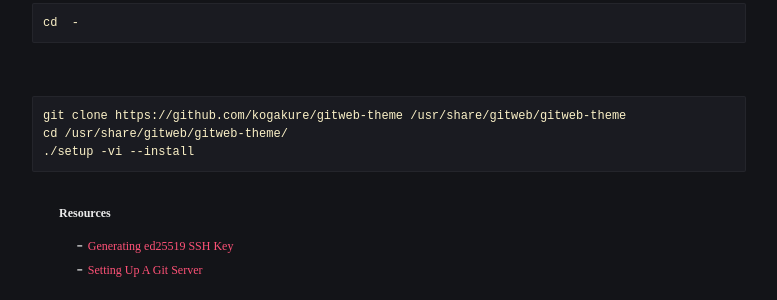
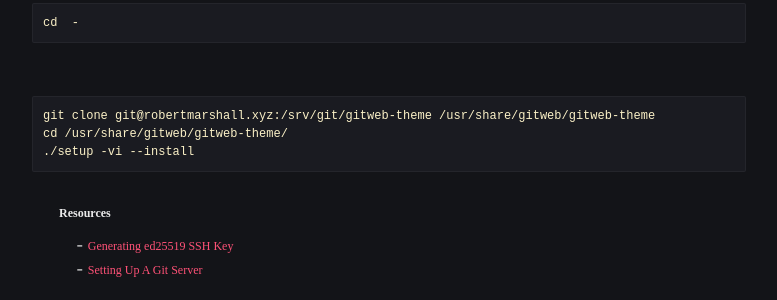
Before and after one commit to robert-marshall/xyz, a Jekyll site: the page built from _posts/2020-12-08-install-and-configure-gitweb.md, in a window 1280 px wide and 900 px high, scrolled down 1806 px. Shown: the part 365-665 px from the top of the window, without its empty margins (251-1028 px from the left). Built offline with Jekyll 4.4.1, drawn with Linux system fonts in a browser that asks for light colours.

Commit message:
woa!! this one was really HARD!

````diff
--- a/_posts/2020-12-08-install-and-configure-gitweb.md
+++ b/_posts/2020-12-08-install-and-configure-gitweb.md
@@ -113,7 +113,7 @@ cd  -
 <br />
 
 ```
-git clone https://github.com/kogakure/gitweb-theme /usr/share/gitweb/gitweb-theme
+git clone git@robertmarshall.xyz:/srv/git/gitweb-theme /usr/share/gitweb/gitweb-theme
 cd /usr/share/gitweb/gitweb-theme/
 ./setup -vi --install
 ```
````
